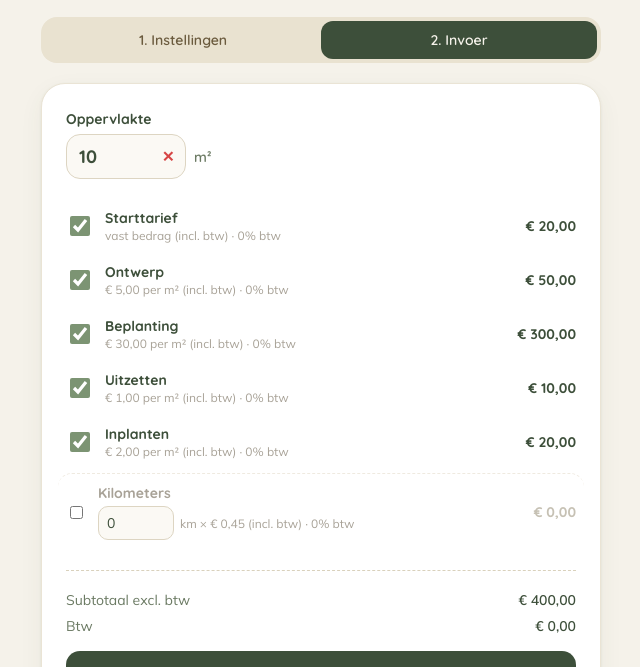
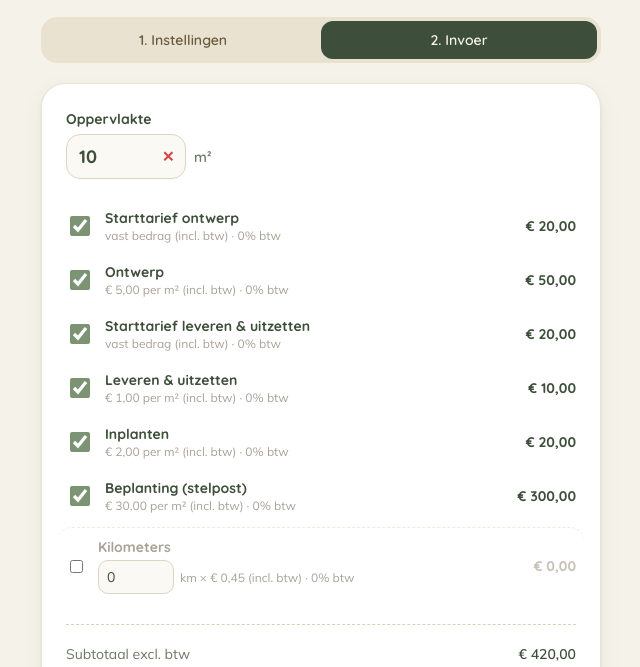
Before and after one commit to kwekerijbrummen/rekentool, a plain HTML site: page index.html in a window 1280 px wide. Shown: the part 125-792 px from the top of the page, without its empty margins (319-959 px from the left). Drawn offline with Linux system fonts and the light colour scheme.

Commit message:
Add files via upload

```diff
--- a/index.html
+++ b/index.html
@@ -212,18 +212,34 @@
 </div>
 
 <script>
-  const DEFAULT_RATES = { starttarief:20, ontwerp:5, beplanting:30, uitzetten:1, inplanten:2, km:0.45 };
-  const DEFAULT_BTW   = { starttarief:0, ontwerp:0, beplanting:0, uitzetten:0, inplanten:0, km:0 };
-  const CATEGORIES = [
-    { key:'ontwerp', label:'Ontwerp', unit:'per m²' },
-    { key:'beplanting', label:'Beplanting', unit:'per m²' },
-    { key:'uitzetten', label:'Uitzetten', unit:'per m²' },
-    { key:'inplanten', label:'Inplanten', unit:'per m²' },
+  const DEFAULT_RATES = {
+    ontwerp_start:20, ontwerp_m2:5,
+    uitzetten_start:20, uitzetten_m2:1,
+    beplanting:30, inplanten:2, km:0.45
+  };
+  const DEFAULT_BTW = {
+    ontwerp_start:0, ontwerp_m2:0,
+    uitzetten_start:0, uitzetten_m2:0,
+    beplanting:0, inplanten:0, km:0
+  };
+  // type: 'fixed' = vast bedrag, 'm2' = per m², 'km' = per kilometer (aparte invoer)
+  const ITEMS = [
+    { key:'ontwerp_start',   label:'Starttarief ontwerp',              type:'fixed', sub:'vast bedrag, ongeacht m²' },
+    { key:'ontwerp_m2',      label:'Ontwerp',                          type:'m2',    sub:'per m²' },
+    { key:'uitzetten_start', label:'Starttarief leveren & uitzetten',  type:'fixed', sub:'vast bedrag, ongeacht m²' },
+    { key:'uitzetten_m2',    label:'Leveren & uitzetten',              type:'m2',    sub:'per m²' },
+    { key:'inplanten',       label:'Inplanten',                        type:'m2',    sub:'per m²' },
+    { key:'beplanting',      label:'Beplanting (stelpost)',            type:'m2',    sub:'per m²' },
+    { key:'km',              label:'Km-prijs',                         type:'km',    sub:'per gereden kilometer' },
   ];
 
   let rates = { ...DEFAULT_RATES };
   let btwRates = { ...DEFAULT_BTW };
-  let checked = { starttarief:true, ontwerp:true, beplanting:true, uitzetten:true, inplanten:true, km:false };
+  let checked = {
+    ontwerp_start:true, ontwerp_m2:true,
+    uitzetten_start:true, uitzetten_m2:true,
+    beplanting:true, inplanten:true, km:false
+  };
   let m2 = 10;
   let km = 0;
 
@@ -279,9 +295,7 @@
   }
 
   function renderRateRows(){
-    let html = rateRowHTML('starttarief', 'Starttarief', 'vast bedrag, ongeacht m²');
-    CATEGORIES.forEach(c => { html += rateRowHTML(c.key, c.label, 'per m²'); });
-    html += rateRowHTML('km', 'Km-prijs', 'per gereden kilometer');
+    const html = ITEMS.map(item => rateRowHTML(item.key, item.label, item.sub)).join('');
     document.getElementById('rateRows').innerHTML = html;
 
     document.querySelectorAll('[data-rate]').forEach(el => {
@@ -336,10 +350,15 @@
 
     const m2n = Number(m2) || 0;
     const kmn = Number(km) || 0;
+
     // Tarieven zijn INCL. btw. Btw% bepaalt alleen de opsplitsing, niet het totaal.
-    const amountsIncl = { starttarief: Number(rates.starttarief) || 0 };
-    CATEGORIES.forEach(c => { amountsIncl[c.key] = (Number(rates[c.key]) || 0) * m2n; });
-    amountsIncl.km = (Number(rates.km) || 0) * kmn;
+    const amountsIncl = {};
+    ITEMS.forEach(item => {
+      const rate = Number(rates[item.key]) || 0;
+      if(item.type === 'fixed') amountsIncl[item.key] = rate;
+      else if(item.type === 'm2') amountsIncl[item.key] = rate * m2n;
+      else if(item.type === 'km') amountsIncl[item.key] = rate * kmn;
+    });
 
     const amountsExcl = {};
     const amountsBtw = {};
@@ -350,9 +369,13 @@
       amountsBtw[k] = amountsIncl[k] - excl;
     });
 
-    let html = checkRowHTML('starttarief', 'Starttarief', `vast bedrag (incl. btw) · ${btwRates.starttarief || 0}% btw`, amountsIncl.starttarief);
-    CATEGORIES.forEach(c => {
-      html += checkRowHTML(c.key, c.label, `${euro(rates[c.key])} ${c.unit} (incl. btw) · ${btwRates[c.key] || 0}% btw`, amountsIncl[c.key]);
+    // Reguliere regels (fixed + m2) in checkRows
+    let html = '';
+    ITEMS.filter(item => item.type !== 'km').forEach(item => {
+      const subText = item.type === 'fixed'
+        ? `vast bedrag (incl. btw) · ${btwRates[item.key] || 0}% btw`
+        : `${euro(rates[item.key])} per m² (incl. btw) · ${btwRates[item.key] || 0}% btw`;
+      html += checkRowHTML(item.key, item.label, subText, amountsIncl[item.key]);
     });
     document.getElementById('checkRows').innerHTML = html;
 
@@ -371,6 +394,7 @@
       });
     });
 
+    // Km-regel (aparte invoer)
     document.getElementById('kmSub').textContent = `km × ${euro(rates.km)} (incl. btw) · ${btwRates.km || 0}% btw`;
     document.getElementById('kmAmount').textContent = euro(amountsIncl.km);
     document.getElementById('kmAmount').style.color = checked.km ? 'var(--forest)' : 'var(--faint2)';
```
